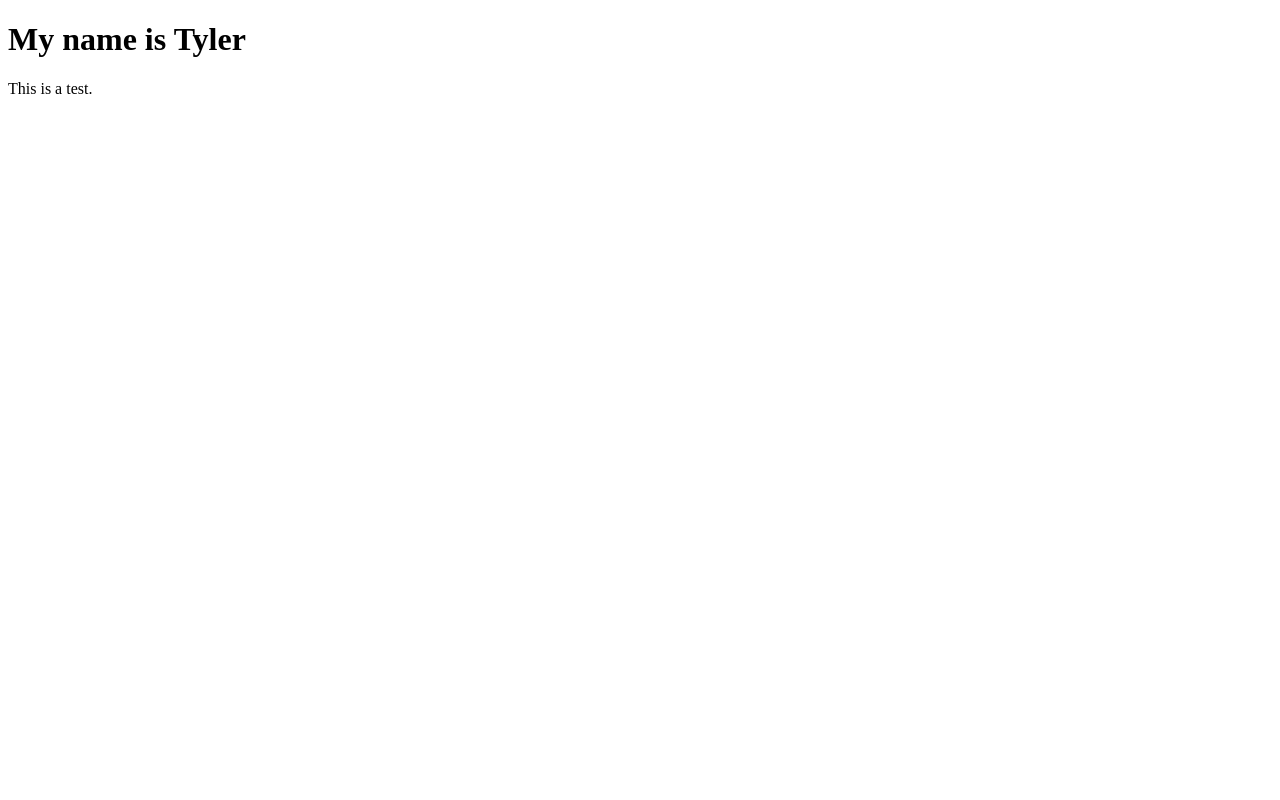
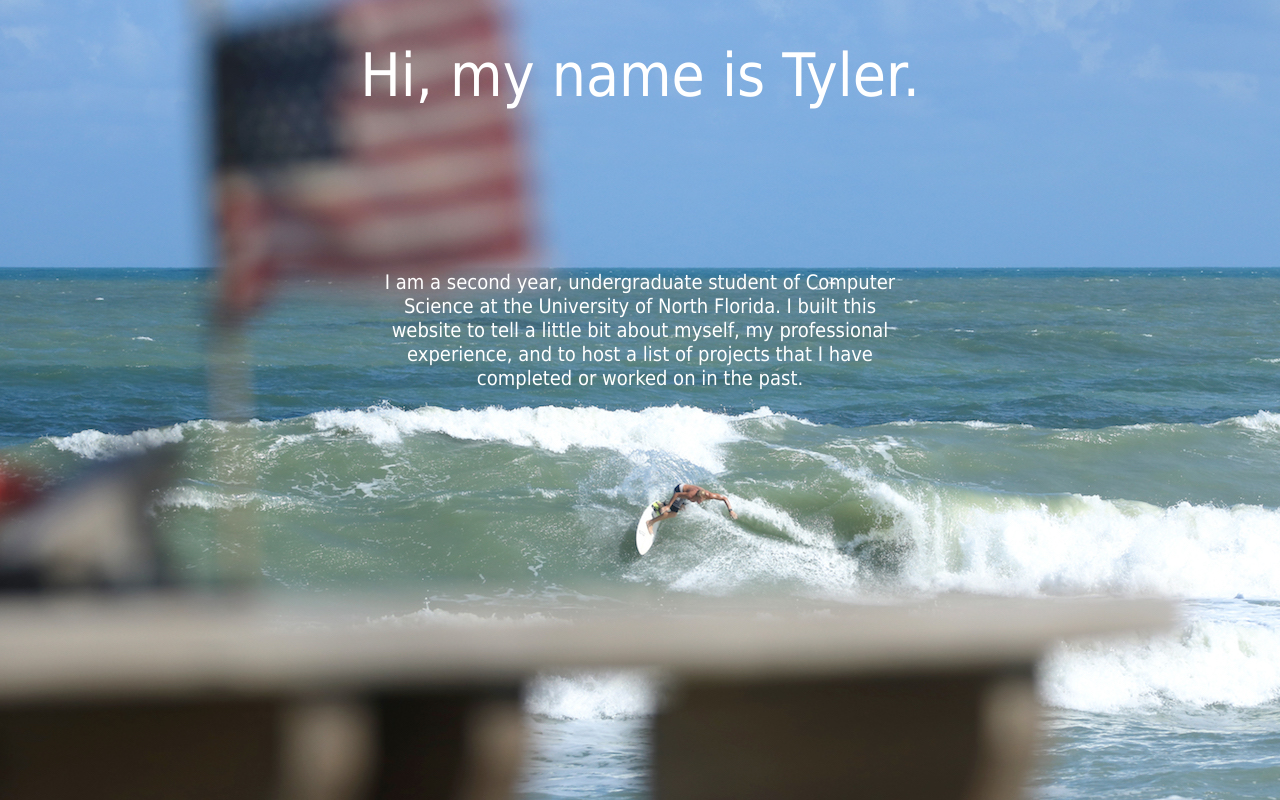
Before and after one commit to tylercoverstone/tylercoverstone.github.io, a plain HTML site: page index.html in a window 1280 px wide. Drawn offline with Linux system fonts and the light colour scheme.

Commit message:
Basic homepage with background image and few introductory words

```diff
--- a/index.html
+++ b/index.html
@@ -3,12 +3,13 @@
 <html lang='en'>
 <head>
 	<meta charset="UTF-8">
+	<link rel="stylesheet" type="text/css" href="style.css">
 	<title>
 		Tyler Coverstone
 	</title>
 </head>
 <body>
-	<h1>My name is Tyler</h1>
-	<p>This is a test.</p>
+	<h1>Hi, my name is Tyler.</h1>
+	<p style="margin-left: 375px; margin-right: 375px; margin-top: 160px;">I am a second year, undergraduate student of Computer Science at the University of North Florida. I built this website to tell a little bit about myself, my professional experience, and to host a list of projects that I have completed or worked on in the past.</p>
 </body>
 <html>
--- /dev/null
+++ b/style.css
@@ -0,0 +1,18 @@
+body {
+	background-image: url("surfBackground.JPG");
+	background-repeat: no-repeat;
+	/*background-attachment: fixed;*/
+}
+h1 {
+	color: white;
+	font-size: 60px;
+	font-family: Tahoma, Geneva, sans-serif;
+	font-weight: 400;
+	text-align: center;
+}
+p {
+	color: white;
+	font-size: 20px;
+	font-family: Tahoma, Geneva, sans-serif;
+	text-align: center;
+}
```
Also changed, not shown: sunsetBackground.JPG (added), surfBackground.JPG (added), 2 other files.
